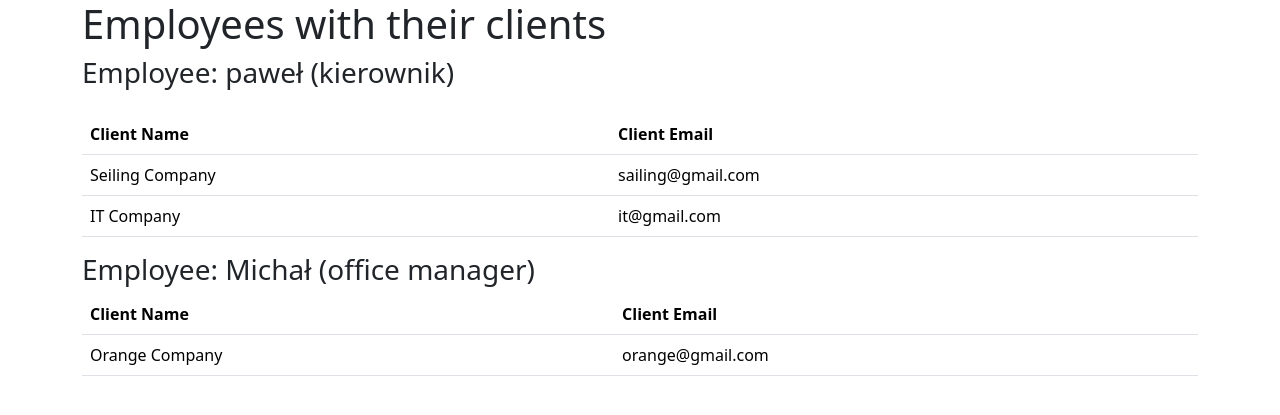
After one commit to PiotrWendzierski/Agency, a PHP site: page /employee.php in a window 1280 px wide. The commit adds this page. Shown: the top 415 px of the page. Run offline with PHP 8.4, Linux system fonts and the light colour scheme; data comes from the database, SQL or seed files in the repository.

Commit message:
4. Add info about employees and their clients

```diff
--- /dev/null
+++ b/views/employee.php
@@ -0,0 +1,74 @@
+<?php
+include '../db.php';
+//$query = "Select * FROM employees";
+$query = "SELECT
+e.id AS employee_id,
+e.name AS employee_name,
+e.position AS employee_position,
+c.id AS client_id,
+c.name AS client_name,
+c.email AS client_email
+FROM
+employees e
+LEFT JOIN
+client_employees ce ON e.id = ce.employee_id
+LEFT JOIN
+clients c ON ce.client_id = c.id";
+
+$stmt = $pdo->query($query);
+$employees = $stmt->fetchAll(PDO::FETCH_ASSOC);
+?>
+<!DOCTYPE html>
+<html lang="pl">
+<head>
+    <meta charset="UTF-8">
+    <meta name="viewport" content="width=device-width, initial-scale=1.0">
+    <title>Klienci i Pracownicy</title>
+    <link href="https://cdn.jsdelivr.net/npm/bootstrap@5.3.1/dist/css/bootstrap.min.css" rel="stylesheet">
+</head>
+<body>
+<div class="container" >
+    <h1>Employees with their clients</h1>
+    <table class="table">
+
+            <tbody>
+            <?php
+                $current_employee = null;
+                $has_clients = false;
+
+                foreach ($employees as $row):
+                    if ($current_employee !== $row['employee_id'])
+                    {
+                        if ($current_employee !== null)
+                        {
+                            if (!$has_clients)
+                            {
+                                echo '<p><strong>No clients yet :).</strong></p>';
+                            }
+                            echo '</tbody></table>';
+                        }
+                        $current_employee = $row['employee_id'];
+                        $has_clients = false;
+                        echo "<h3>Employee: {$row['employee_name']} ({$row['employee_position']})</h3>";
+                        echo '<table class="table">';
+                        echo '<thead><tr><th>Client Name</th><th>Client Email</th></tr></thead><tbody>';
+                    }
+                    if ($row['client_id'])
+                    {
+                        $has_clients = true;
+                        echo "<tr>
+                                <td>{$row['client_name']}</td>
+                                <td>{$row['client_email']}</td>
+                              </tr>";
+                    }
+                endforeach;
+                if (!$has_clients) {
+                    echo '<p><strong>No clients yet :)</strong></p>';
+                }
+                ?>
+            </tbody>
+        </table>
+
+    </div>
+    </body>
+</html>
--- a/views/index.php
+++ b/views/index.php
@@ -41,7 +41,8 @@ $clients = $stmt->fetchAll(PDO::FETCH_ASSOC);
 <body>
     <div class="container" >
         <h1>Clients list</h1>
-        <a href="add.php"><button  type="submit" class="btn btn-primary">ADD NEW</button></a>
+        <a href="add.php"><button  type="submit" class="btn btn-primary">ADD NEW</button></a></BR></br>
+        <a href="employee.php"><button  type="submit" class="btn btn-primary">EMPLOYEES INFO</button></a>
         <table class="table">
             <thead>
                 <tr>
@@ -66,5 +67,6 @@ $clients = $stmt->fetchAll(PDO::FETCH_ASSOC);
             </tbody>
         </table>
     </div>
+
 </body>
 </html>
```
